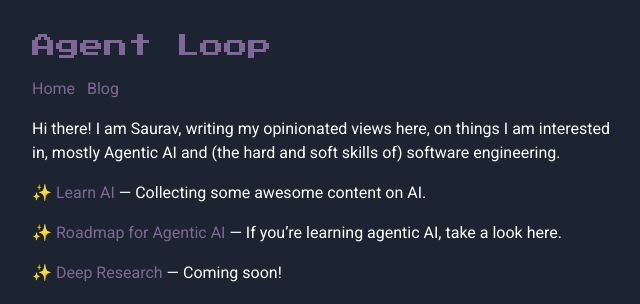
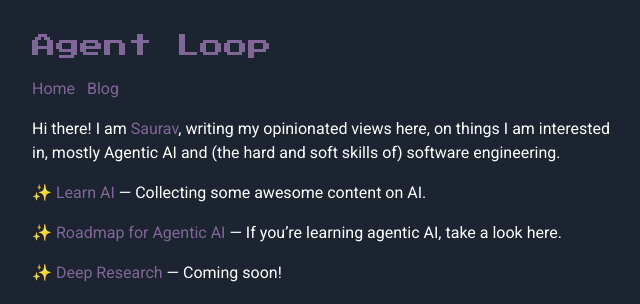
Before and after one commit to agentloopfyi/agentloopfyi.github.io, a Jekyll site: the page built from index.markdown, in a window 1280 px wide. Shown: the top 304 px of the page, without its empty margins (316-956 px from the left). Built offline with Jekyll 4.4.1, drawn with Linux system fonts in a browser that asks for light colours; part of the change alters nothing that is shown.

```diff
--- a/index.markdown
+++ b/index.markdown
@@ -2,7 +2,7 @@
 layout: default
 ---
 
-Hi there! I am Saurav, writing my opinionated views here, on things I am interested in, mostly Agentic AI and (the hard and soft skills of) software engineering.
+Hi there! I am <a href="https://www.linkedin.com/in/sauravdey" target="_blank">Saurav</a>, writing my opinionated views here, on things I am interested in, mostly Agentic AI and (the hard and soft skills of) software engineering.
 
 ✨ [Learn AI](/learn-ai) — Collecting some awesome content on AI.
 
```
